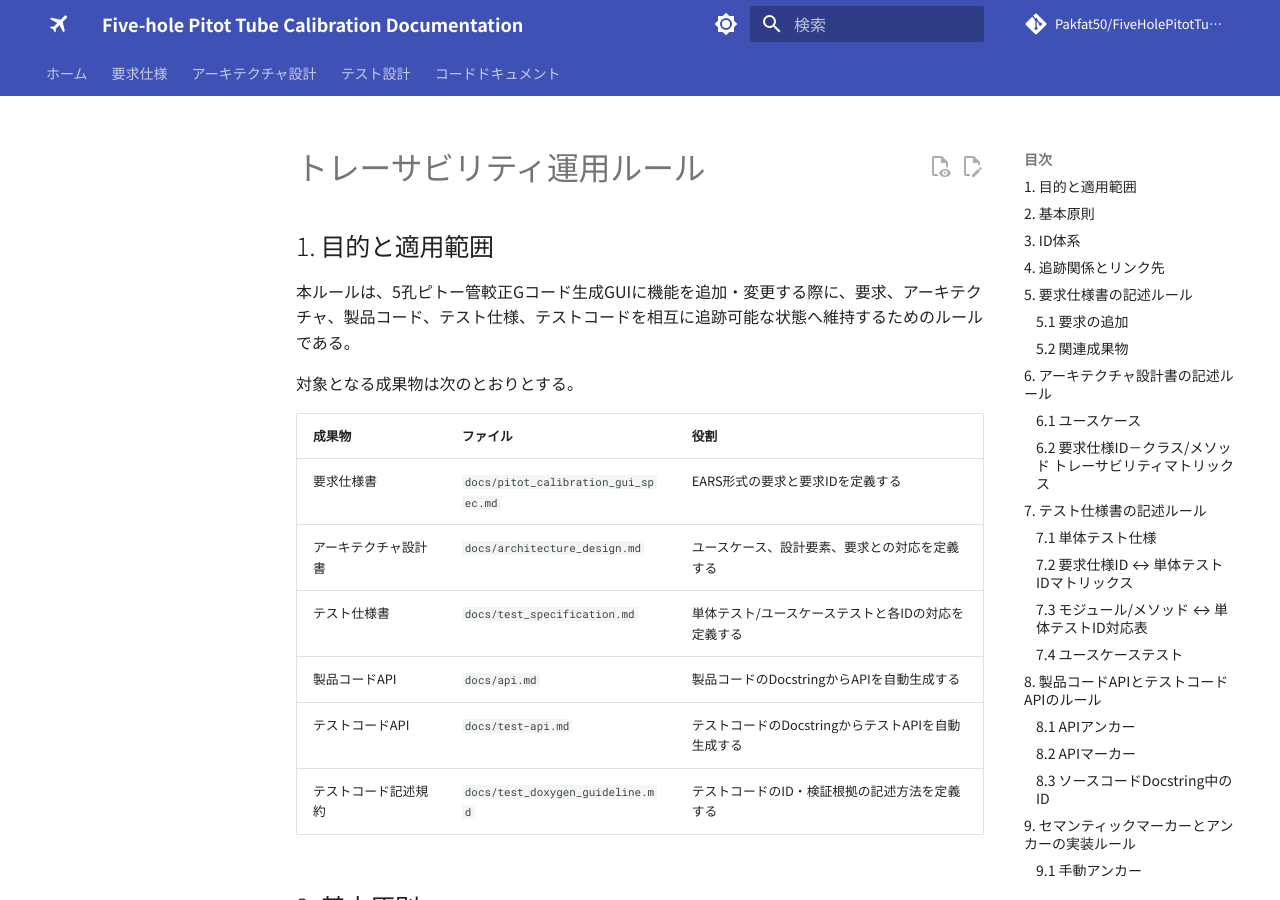
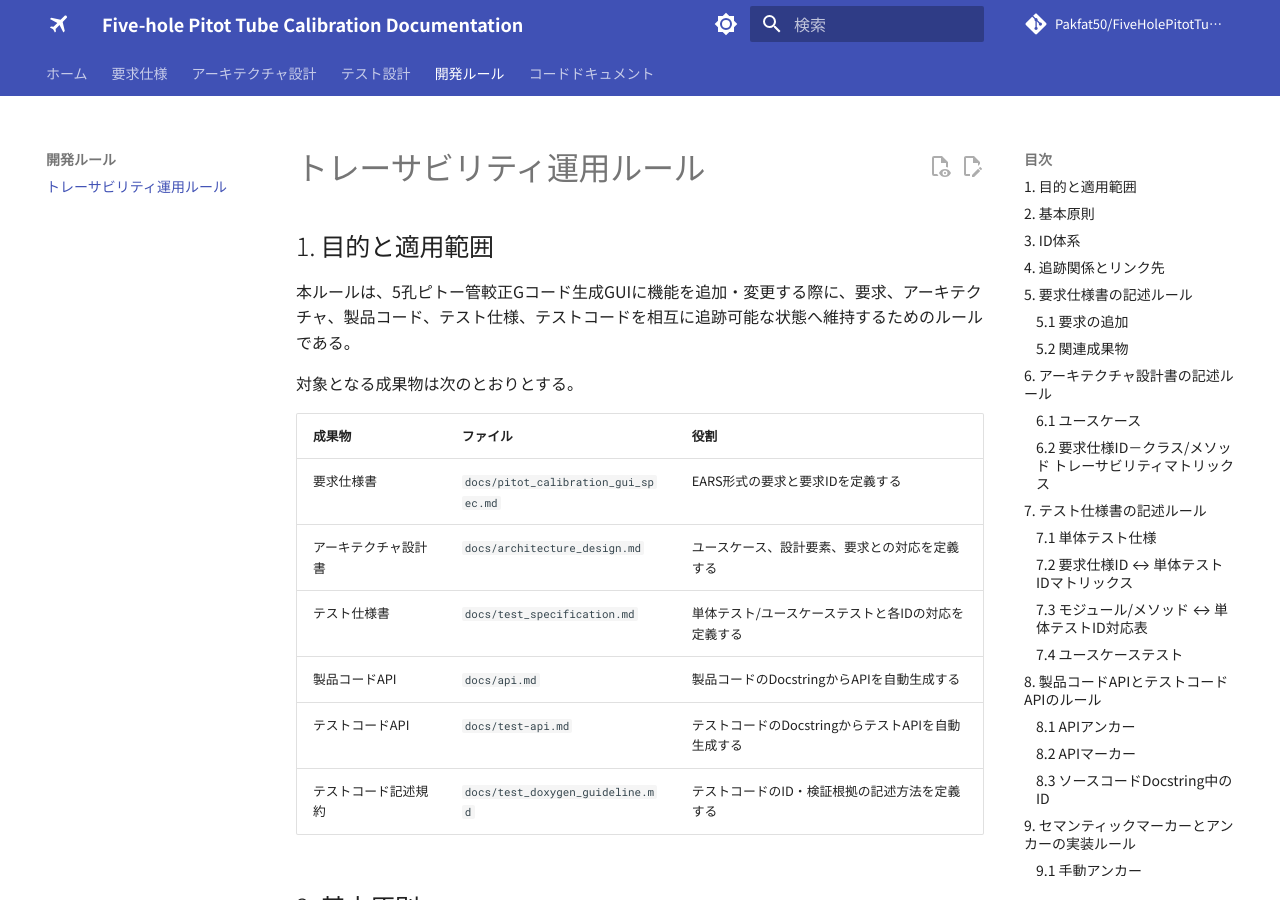
Before and after one commit to Pakfat50/FiveHolePitotTubeCalibration, an MkDocs documentation site: the page built from docs/traceability_rules.md, in a window 1280 px wide and 900 px high. Built offline with MkDocs 1.6.1 and Material for MkDocs 9.7.7, drawn with Linux system fonts in a browser that asks for light colours; comment, search, counter and statistics services are not loaded; part of the change alters nothing that is shown.

Commit message:
Add traceability rules to documentation navigation

```diff
--- a/mkdocs.yml
+++ b/mkdocs.yml
@@ -105,6 +105,8 @@ nav:
       - アーキテクチャ設計書: architecture_design.md
   - テスト設計:
       - テスト仕様書: test_specification.md
+  - 開発ルール:
+      - トレーサビリティ運用ルール: traceability_rules.md
   - コードドキュメント:
       - 製品コードAPI: api.md
       - テストコードAPI: test-api.md
```
